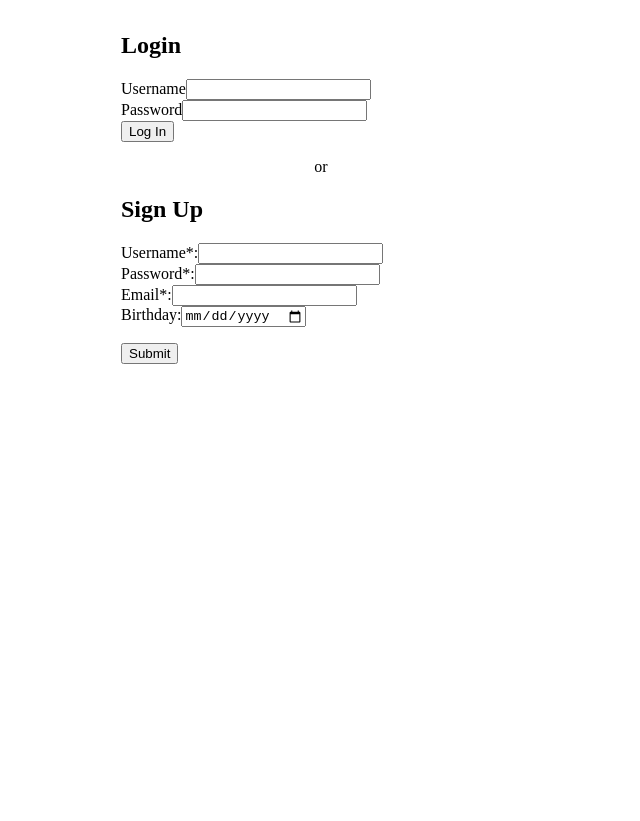
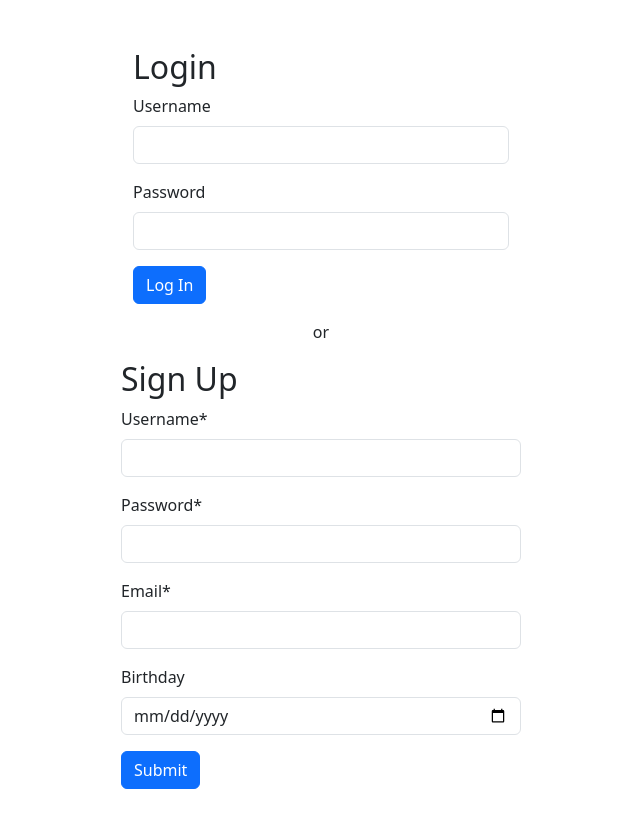
Before and after one commit to jolantasi/myFlix-client, a React (Vite) app: page / in a window 1280 px wide. Shown: the whole page, without its empty margins (319-959 px from the left). Before the commit the page ends 800 px from the top, so only its background shows below. Built offline with nearby package versions, Linux system fonts and the light colour scheme.

Commit message:
App styling using react Bootstrap

```diff
--- a/src/app.jsx
+++ b/src/app.jsx
@@ -2,5 +2,7 @@ import React from 'react';
 import { MainView } from './components/main-view/main-view';
 
 export const App = () => {
-  return <MainView />;
+  return (
+      <MainView />
+  );
 };
--- a/src/components/login-view/login-view.jsx
+++ b/src/components/login-view/login-view.jsx
@@ -1,4 +1,5 @@
 import React, { useState } from "react";
+import { Form, Button } from "react-bootstrap";
 
 export const LoginView = ({ onLoggedIn }) => {
   const [username, setUsername] = useState("");
@@ -42,33 +43,31 @@ export const LoginView = ({ onLoggedIn }) => {
     <div className="container mt-5">
       <h2>Login</h2>
       {error && <div className="alert alert-danger">{error}</div>}
-      <form onSubmit={handleSubmit}>
-        <div className="mb-3">
-          <label className="form-label">Username</label>
-          <input
+      <Form onSubmit={handleSubmit}>
+  <Form.Group className="mb-3" controlId="username">
+    <Form.Label>Username</Form.Label>
+    <Form.Control
       type="text"
-            className="form-control"
       value={username}
       onChange={(e) => setUsername(e.target.value)}
       required
     />
-        </div>
+  </Form.Group>
 
-        <div className="mb-3">
-          <label className="form-label">Password</label>
-          <input
+  <Form.Group className="mb-3" controlId="password">
+    <Form.Label>Password</Form.Label>
+    <Form.Control
       type="password"
-            className="form-control"
       value={password}
       onChange={(e) => setPassword(e.target.value)}
       required
     />
-        </div>
+  </Form.Group>
 
-        <button type="submit" className="btn btn-primary">
+  <Button type="submit" variant="primary">
     Log In
-        </button>
-      </form>
+  </Button>
+</Form>
     </div>
   );
 };
--- a/src/components/main-view/main-view.jsx
+++ b/src/components/main-view/main-view.jsx
@@ -4,6 +4,8 @@ import { MovieCard } from "../movie-card/movie-card";
 import { MovieView } from "../movie-view/movie-view";
 import { LoginView } from "../login-view/login-view";
 import { SignupView } from "../signup-view/signup-view";
+import { Row, Col, Form, Button, Card } from "react-bootstrap";
+import './main-view.scss';
 
 export const MainView = () => {
   const [selectedMovie, setSelectedMovie] = useState(null);
@@ -92,23 +94,28 @@ export const MainView = () => {
 
   // Show movie list
 return (
-    <div style={{ padding: "1rem" }}>
+  <div>
     <button
   type="button"
   onClick={handleLogout}
-        style={{ marginBottom: "1rem" }}
+  className="btn btn-primary"
 >
   Logout
 </button>
 
     <h1>Movie List</h1>
+
+    {/* Wrap movies in a Row */}
+    <Row>
       {movies.map((movie) => (
+        <Col xs={12} sm={6} md={4} lg={3} key={movie._id} className="mb-4">
           <MovieCard
-          key={movie._id}
             movie={movie}
             onMovieClick={setSelectedMovie}
           />
+        </Col>
       ))}
+    </Row>
   </div>
 );
-};
+}
--- /dev/null
+++ b/src/components/main-view/main-view.scss
@@ -0,0 +1,7 @@
+.back-button {
+  padding: 4px 12px;
+  color: whitesmoke;
+  background-color: dodgerblue;
+  border: none;
+  border-radius: 4px;
+}
--- a/src/components/movie-card/movie-card.jsx
+++ b/src/components/movie-card/movie-card.jsx
@@ -1,21 +1,38 @@
 import React from 'react';
 import PropTypes from 'prop-types';
+import { Card, Button } from 'react-bootstrap';
 
 export const MovieCard = ({ movie, onMovieClick }) => {
   return (
-    <div
-      onClick={() => onMovieClick(movie)}
-      style={{ border: '1px solid #ccc', padding: '10px', margin: '10px', cursor: 'pointer' }}
-    >
-      <h3>{movie.title}</h3>
-    </div>
+    <Card style={{ width: '18rem' }} className="mb-4">
+      <Card.Img
+        variant="top"
+        src={movie.image}
+        alt={movie.title}
+        style={{ height: '250px', objectFit: 'cover' }}
+      />
+      <Card.Body>
+        <Card.Title>{movie.title}</Card.Title>
+        <Card.Text>
+          {movie.description.length > 100
+            ? movie.description.substring(0, 100) + '...'
+            : movie.description
+          }
+        </Card.Text>
+        <Button variant="primary" onClick={() => onMovieClick(movie)}>
+          View
+        </Button>
+      </Card.Body>
+    </Card>
   );
 };
 
 MovieCard.propTypes = {
   movie: PropTypes.shape({
     title: PropTypes.string.isRequired,
-    _id: PropTypes.string.isRequired
+    _id: PropTypes.string.isRequired,
+    image: PropTypes.string,
+    description: PropTypes.string
   }).isRequired,
   onMovieClick: PropTypes.func.isRequired
 };
--- a/src/components/movie-view/movie-view.jsx
+++ b/src/components/movie-view/movie-view.jsx
@@ -1,5 +1,6 @@
 import React from 'react';
 import PropTypes from 'prop-types';
+import { Button } from "react-bootstrap";
 
 export const MovieView = ({ movie, onBackClick }) => {
   return (
@@ -9,7 +10,9 @@ export const MovieView = ({ movie, onBackClick }) => {
       <p>{movie.description}</p>
       <p><strong>Genre:</strong> {movie.genre}</p>
       <p><strong>Director:</strong> {movie.director}</p>
-      <button onClick={onBackClick}>Back</button>
+      <Button variant="secondary" onClick={onBackClick}>
+  Back
+</Button>
     </div>
   );
 };
--- a/src/components/signup-view/signup-view.jsx
+++ b/src/components/signup-view/signup-view.jsx
@@ -1,5 +1,6 @@
 // src/signup-view/signup-view.jsx
 import React, { useState } from "react";
+import { Form, Button } from 'react-bootstrap';
 
 export const SignupView = () => {
   const [username, setUsername] = useState("");
@@ -69,58 +70,50 @@ export const SignupView = () => {
       {success && (
         <div style={{ color: "green", marginBottom: "1rem" }}>{success}</div>
       )}
-      <form onSubmit={handleSubmit}>
-        <div>
-          <label>
-            Username*:
-            <input
+      <Form onSubmit={handleSubmit}>
+  <Form.Group className="mb-3" controlId="username">
+    <Form.Label>Username*</Form.Label>
+    <Form.Control
       type="text"
       value={username}
       onChange={(e) => setUsername(e.target.value)}
       required
     />
-          </label>
-        </div>
+  </Form.Group>
 
-        <div>
-          <label>
-            Password*:
-            <input
+  <Form.Group className="mb-3" controlId="password">
+    <Form.Label>Password*</Form.Label>
+    <Form.Control
       type="password"
       value={password}
       onChange={(e) => setPassword(e.target.value)}
       required
     />
-          </label>
-        </div>
+  </Form.Group>
 
-        <div>
-          <label>
-            Email*:
-            <input
+  <Form.Group className="mb-3" controlId="email">
+    <Form.Label>Email*</Form.Label>
+    <Form.Control
       type="email"
       value={email}
       onChange={(e) => setEmail(e.target.value)}
       required
     />
-          </label>
-        </div>
+  </Form.Group>
 
-        <div>
-          <label>
-            Birthday:
-            <input
+  <Form.Group className="mb-3" controlId="birthday">
+    <Form.Label>Birthday</Form.Label>
+    <Form.Control
       type="date"
       value={birthday}
       onChange={(e) => setBirthday(e.target.value)}
     />
-          </label>
-        </div>
+  </Form.Group>
 
-        <button type="submit" style={{ marginTop: "1rem" }}>
+  <Button type="submit" variant="primary">
     Submit
-        </button>
-      </form>
+  </Button>
+</Form>
     </div>
   );
 };
--- a/src/index.jsx
+++ b/src/index.jsx
@@ -1,8 +1,16 @@
 // src/index.jsx
 import React from 'react';
 import ReactDOM from 'react-dom/client';
+import { Container } from "react-bootstrap";
 import { App } from './app';
+import "./index.scss";
 
 const container = document.getElementById('root');
 const root = ReactDOM.createRoot(container);
-root.render(<App />);
+root.render(
+  <React.StrictMode>
+    <Container fluid>
+      <App />
+    </Container>
+  </React.StrictMode>
+);
--- a/src/index.scss
+++ b/src/index.scss
@@ -1,5 +1 @@
-$color: steelblue;
-
-.my-flix {
-  color: $color;
-}
+@import "../node_modules/bootstrap/dist/css/bootstrap.min.css";
```
Also changed, not shown: package.json (+5 -3 lines), 1 other file (tests, documents, lock files or other folders). Lines whose indentation alone changed are shown as unchanged.
